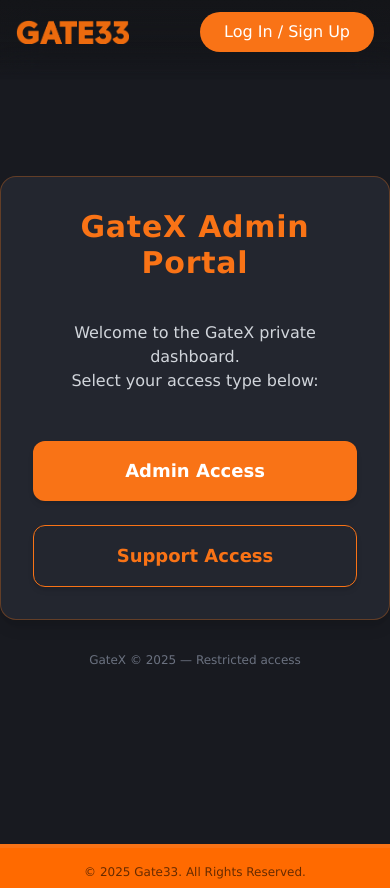
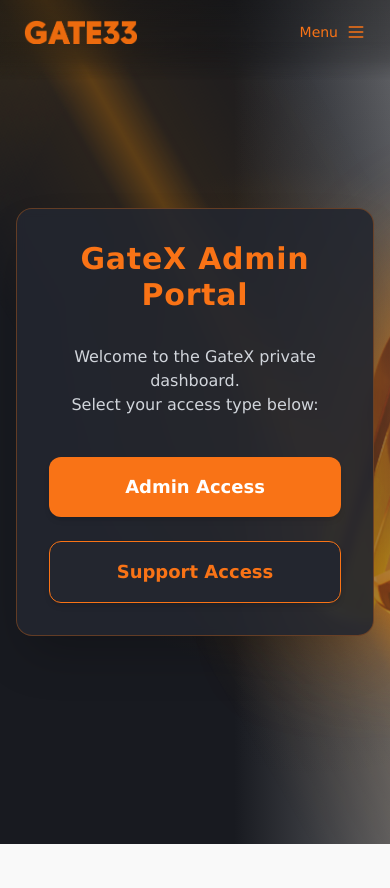
Before and after one commit to Aventura123/gatex, a Next.js app: page / in a window 390 px wide. After the commit the page ends 844 px from the top, so only its background shows below. Built offline with nearby package versions, Linux system fonts and the light colour scheme; no server answers.

Commit message:
Adjust mobile layout: Center logo and ensure card padding

```diff
--- a/app/page.tsx
+++ b/app/page.tsx
@@ -2,14 +2,29 @@
 
 import React from 'react';
 import { useRouter } from 'next/navigation';
-import Layout from '../components/Layout';
+import FullScreenLayout from '../components/FullScreenLayout';
+import '../styles/globals.css';
 
 function Home() {
   const router = useRouter();
   return (
-    <Layout>
-      <div className="flex flex-col items-center justify-center min-h-screen bg-[#181A20]">
-        <div className="w-full max-w-md mx-auto bg-[#23262F] rounded-2xl shadow-lg p-8 flex flex-col items-center gap-8 border border-orange-500/30">
+    <FullScreenLayout>
+      <div className="homepage-bg flex flex-col items-center justify-center min-h-screen relative overflow-hidden px-4">
+        {/* Elemento animado tecnológico */}
+        <div className="tech-lines"></div>
+
+        {/* Seção principal com imagem de fundo e modal */}
+        <div className="hero-section relative w-full h-full flex items-center justify-center">
+          {/* Logo animado como fundo */}
+          <img
+            src="/images/3a1c587e459142a944acdb0e7aa6e10e2d631aab.png"
+            alt="Gate33 Logo"
+            className="animated-bg-img mx-auto sm:static sm:translate-x-0 sm:translate-y-0"
+            style={{ animation: 'floatLogoY 4s ease-in-out infinite alternate' }}
+          />
+
+          {/* Modal de acesso centralizado sobrepondo a imagem */}
+          <div className="w-full max-w-md mx-auto bg-[#23262F]/90 backdrop-blur-sm rounded-2xl shadow-2xl p-8 flex flex-col items-center gap-6 border border-orange-500/30 absolute top-1/2 left-1/2 transform -translate-x-1/2 -translate-y-1/2 z-30">
             <h1 className="text-3xl md:text-4xl font-bold text-orange-500 mb-2 text-center font-verdana tracking-wide">GateX Admin Portal</h1>
             <p className="text-gray-300 text-base md:text-lg text-center mb-4 font-verdana">
               Welcome to the GateX private dashboard.<br />Select your access type below:
@@ -29,11 +44,9 @@ function Home() {
               </button>
             </div>
           </div>
-        <div className="mt-8 text-center text-xs text-gray-500 font-verdana">
-          GateX &copy; {new Date().getFullYear()} &mdash; Restricted access
         </div>
       </div>
-    </Layout>
+    </FullScreenLayout>
   );
 }
 
--- a/components/FullScreenLayout.tsx
+++ b/components/FullScreenLayout.tsx
@@ -207,13 +207,6 @@ const FullScreenLayout: React.FC<{ children: React.ReactNode }> = ({ children })
         </div>
       </nav>
       <main className="px-0 sm:px-0 md:px-0 lg:px-0 w-full">{children}</main>
-
-      {/* Modern Footer - Only show contact form on index page */}
-      <footer id="main-footer" className="bg-[#FF6A00] text-black border-t-4 border-orange-500 mt-0">
-        <div className="text-center text-black/60 text-xs mt-4 pb-2">
-          © 2025 Gate33. All Rights Reserved.
-        </div>
-      </footer>
     </div>
   );
 };
--- a/styles/globals.css
+++ b/styles/globals.css
@@ -1,3 +1,154 @@
+/* Homepage background custom styles */
+.homepage-bg {
+  background: linear-gradient(90deg, #181A20 60%, rgba(24,26,32,0.7) 100%);
+  position: relative;
+  min-height: 100vh;
+  overflow: hidden;
+}
+
+.homepage-bg::before {
+  content: "";
+  position: absolute;
+  top: 0;
+  left: 0;
+  right: 0;
+  bottom: 0;
+  background: radial-gradient(
+    circle at 75% 50%,
+    rgba(255, 145, 0, 0.15) 0%,
+    rgba(24, 26, 32, 0.1) 50%,
+    rgba(24, 26, 32, 0) 70%
+  );
+  z-index: 0;
+  pointer-events: none;
+}
+
+.hero-section {
+  position: relative;
+  width: 100%;
+  height: 100vh;
+  display: flex;
+  align-items: center;
+  justify-content: center;
+}
+
+.animated-bg-img {
+  position: absolute;
+  top: 50%;
+  left: 55%;
+  transform: translate(-50%, -50%);
+  width: 130vh;
+  max-width: 1300px;
+  opacity: 0.6;
+  pointer-events: none;
+  z-index: 1;
+  animation: floatLogoY 4s ease-in-out infinite alternate;
+  filter: drop-shadow(0 0 10px rgba(255, 145, 0, 0.25)) brightness(1);
+}
+
+@keyframes floatLogoY {
+  0% {
+    top: 48%;
+    filter: brightness(0.45) drop-shadow(0 0 8px rgba(255, 145, 0, 0.2)) blur(0.5px);
+  }
+  100% {
+    top: 52%;
+    filter: brightness(1) drop-shadow(0 0 8px rgba(255, 145, 0, 0.3)) blur(0.9px);
+  }
+}
+
+@keyframes floatRight {
+  0% { transform: translateY(-50%) scale(1); filter: brightness(1.1); }
+  100% { transform: translateY(-48%) scale(1.04); filter: brightness(1.25); }
+}
+
+.tech-lines {
+  position: absolute;
+  top: 0;
+  left: 0;
+  width: 100%;
+  height: 100%;
+  pointer-events: none;
+  z-index: 0;
+  overflow: hidden;
+}
+
+.tech-lines::before {
+  content: "";
+  position: absolute;
+  top: -100%;
+  left: -50%;
+  width: 200%;
+  height: 300%;
+  background: linear-gradient(90deg,
+    rgba(24,26,32,0) 0%,
+    rgba(255,145,0,0.08) 20%,
+    rgba(255,145,0,0.3) 25%,
+    rgba(255,145,0,0.08) 30%,
+    rgba(24,26,32,0) 50%);
+  animation: moveLightCones 10s ease-in-out infinite;
+  transform: rotate(-30deg);
+  mix-blend-mode: screen;
+}
+
+.tech-lines::after {
+  content: "";
+  position: absolute;
+  top: -100%;
+  right: -50%;
+  width: 200%;
+  height: 300%;
+  background: linear-gradient(90deg,
+    rgba(24,26,32,0) 0%,
+    rgba(255,165,0,0.08) 20%,
+    rgba(255,165,0,0.25) 25%,
+    rgba(255,165,0,0.08) 30%,
+    rgba(24,26,32,0) 50%);
+  animation: moveLightConesAlt 12s ease-in-out infinite alternate;
+  transform: rotate(30deg);
+  mix-blend-mode: screen;
+}
+
+@keyframes moveLightCones {
+  0% {
+    opacity: 0;
+    left: -80%;
+  }
+  20% {
+    opacity: 1;
+  }
+  50% {
+    left: 30%;
+  }
+  80% {
+    opacity: 1;
+  }
+  100% {
+    opacity: 0;
+    left: 130%;
+  }
+}
+
+@keyframes moveLightConesAlt {
+  0% {
+    opacity: 0;
+    right: -80%;
+  }
+  20% {
+    opacity: 1;
+  }
+  50% {
+    right: 30%;
+  }
+  80% {
+    opacity: 1;
+  }
+  100% {
+    opacity: 0;
+    right: 130%;
+  }
+}
+
 body {
   margin: 0;
   font-family: Arial, sans-serif;
```
Also changed, not shown: public/1747260152226.jpeg (deleted), secrets-patterns.txt (added). Lines whose indentation alone changed are shown as unchanged.
